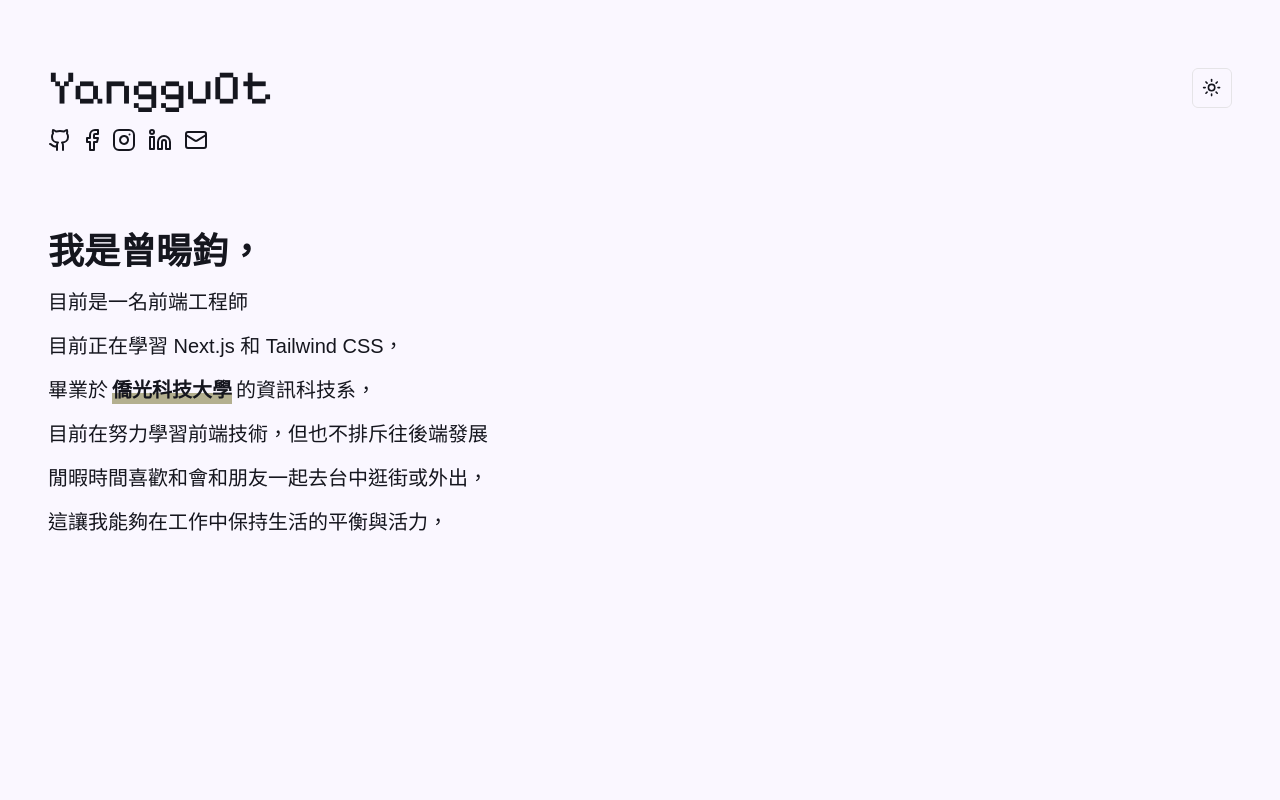
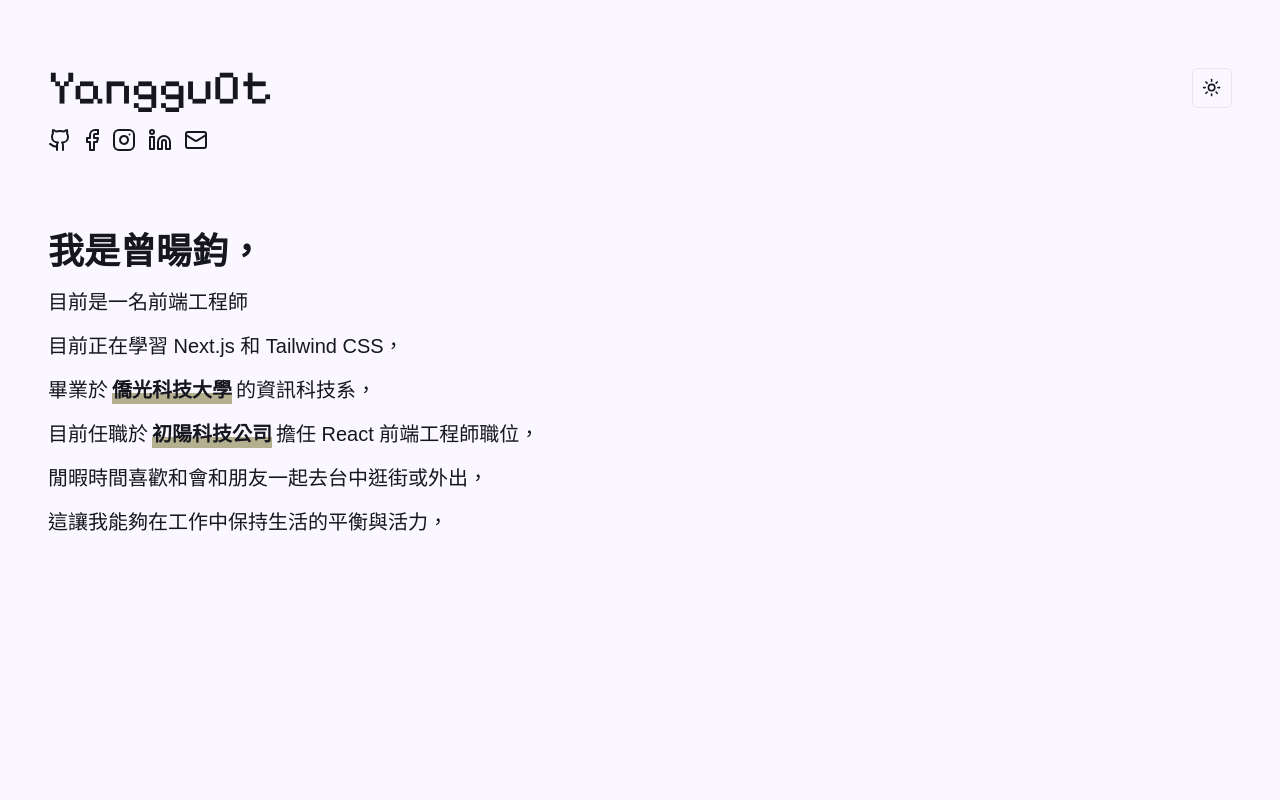
Before and after one commit to yanggu0t/yanggu0t.in, a Next.js app: page / in a window 1280 px wide. Shown: the top 800 px of the page. Built offline with nearby package versions, Linux system fonts and the light colour scheme; a web font is replaced by a local one.

Commit message:
docs(about section): refine self-introduction text
.

.

```diff
--- a/components/index.tsx
+++ b/components/index.tsx
@@ -2,7 +2,7 @@ import React from "react";
 import Reveal from "./text-animate";
 import Container from "./container";
 import HoverCard from "./hover-card";
-import { School } from "lucide-react";
+import { Briefcase, School } from "lucide-react";
 
 const index = () => {
   return (
@@ -37,10 +37,8 @@ const index = () => {
           </Reveal>
           <Reveal>
             <div className="py-2">
-              <span className="text-lg md:text-xl">
-                目前在努力學習前端技術，但也不排斥往後端發展
-              </span>
-              {/* <HoverCard
+              <span className="text-lg md:text-xl">目前任職於</span>
+              <HoverCard
                 className="text-lg md:text-xl"
                 title="初陽科技公司"
                 description="初陽科技於2022年成立專業軟體開發團隊，提供軟體開發與系統維護服務，利用豐富經驗與技術，致力於為企業創造數位價值。"
@@ -51,7 +49,7 @@ const index = () => {
               />
               <span className="text-lg md:text-xl">
                 擔任 React 前端工程師職位，
-              </span> */}
+              </span>
             </div>
           </Reveal>
           <Reveal>
```
Also changed, not shown: public/d73f4f377bc27ddaf8e55041c3f3a315.txt (added).
